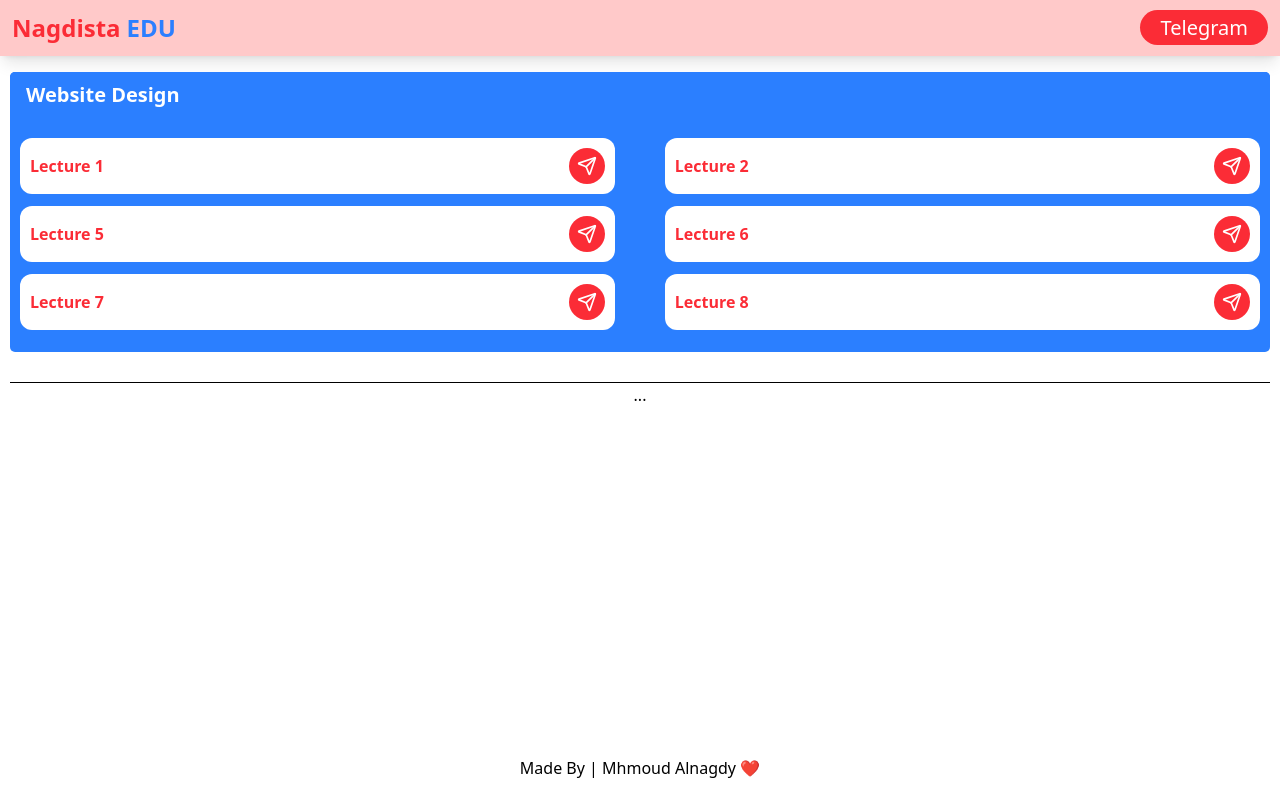
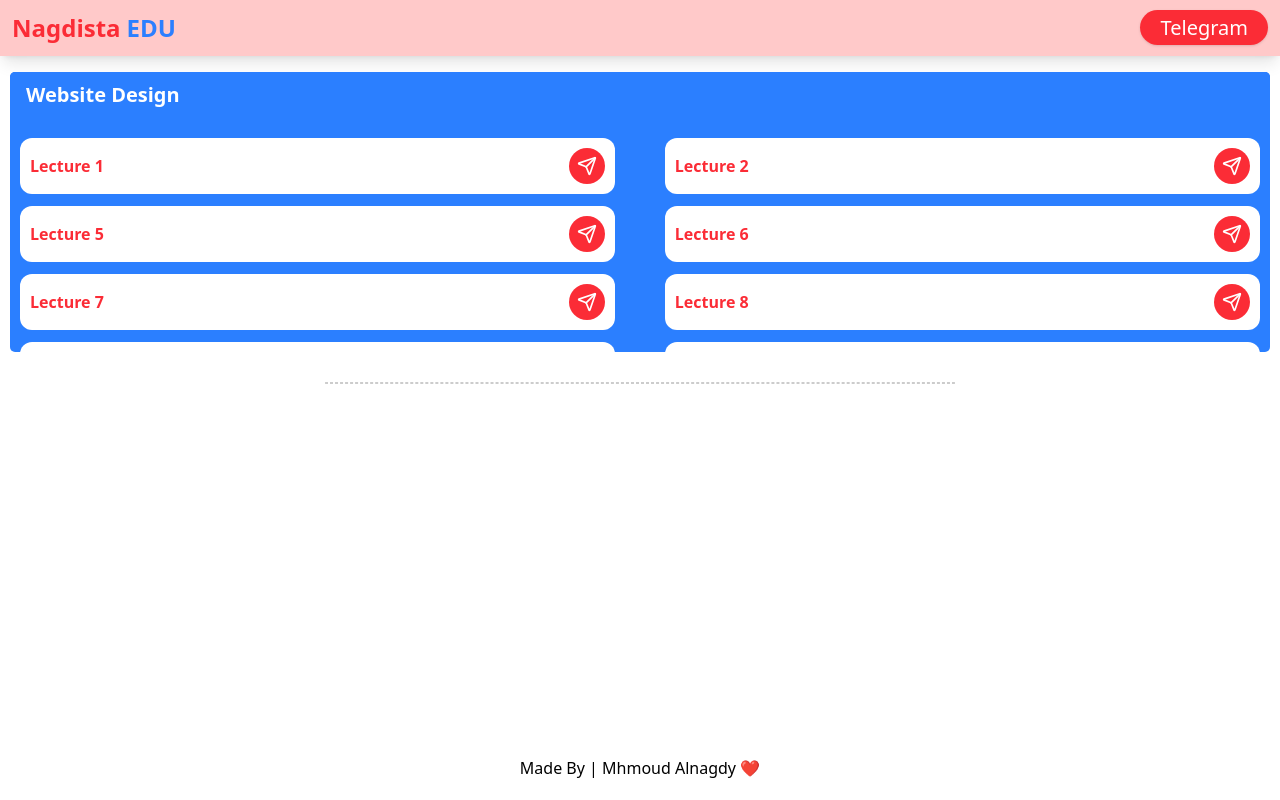
Before and after one commit to nagdistaa/nagdista-edu-v2, a React (Vite) app: page / in a window 1280 px wide. Built offline with nearby package versions, Linux system fonts and the light colour scheme.

Commit message:
style hr

```diff
--- a/src/App.css
+++ b/src/App.css
@@ -25,3 +25,11 @@ body{
     text-align: center;
     text-transform: capitalize;
 }
+hr {
+
+
+  margin: 20px auto;
+  width: 50%;
+  border: 1px dashed #ccc;
+  border-radius: 50px;
+}
--- a/src/App.tsx
+++ b/src/App.tsx
@@ -13,7 +13,6 @@ function App() {
    <WebsiteDesign/>
    <hr/>
 
-   <p className='text-center'>...</p>
    </div>
    <Footer/>
    </>
--- a/src/components/navBar/NavBar.tsx
+++ b/src/components/navBar/NavBar.tsx
@@ -10,7 +10,7 @@ return(
        </div>
 
        <div className="nav-btn">
-            <a href="https://t.me/nagdista_edu" className=" rounded-full px-[20px] py-[4px] bg-red-500 cursor-pointer text-white text-[20px] capitalize max-md:text-lg">
+            <a href="https://t.me/nagdista_edu" className=" rounded-full px-[20px] py-[4px] bg-red-500 cursor-pointer text-white text-[20px] capitalize max-md:text-lg  shadow">
                 Telegram
             </a>
 
--- a/src/components/websiteDesign/WebsiteDesign.tsx
+++ b/src/components/websiteDesign/WebsiteDesign.tsx
@@ -5,7 +5,7 @@ interface Iprops {}
 
 const WebsiteDesign = ({}: Iprops) => {
   return (
-    <div className= "website-design-container bg-blue-500 rounded-[5px] h-[280px] overflow-y-scroll relative mb-[30px]">
+    <div className= "website-design-container bg-blue-500 rounded-[5px] h-[280px] overflow-y-scroll relative mb-[30px] scroll-smooth">
 
 
       <div className="bg-blue-500 z-10 text-white text-[20px] sticky top-0 left-0 font-[700]">
--- a/src/components/websiteDesign/data.ts
+++ b/src/components/websiteDesign/data.ts
@@ -22,4 +22,12 @@ lecDescription:"hello i am lecture"
                     lecName : "lecture 8 ",
                     lecLink:"https://t.me/nagdista_edu/5",
                     lecDescription:"hello i am lecture"
-                    },]
+                    },{
+                        lecName : "lecture 9 ",
+                        lecLink:"https://t.me/nagdista_edu/5",
+                        lecDescription:"hello i am lecture"
+                        },{
+                            lecName : "lecture 10",
+                            lecLink:"https://t.me/nagdista_edu/5",
+                            lecDescription:"hello i am lecture"
+                            },]
```
